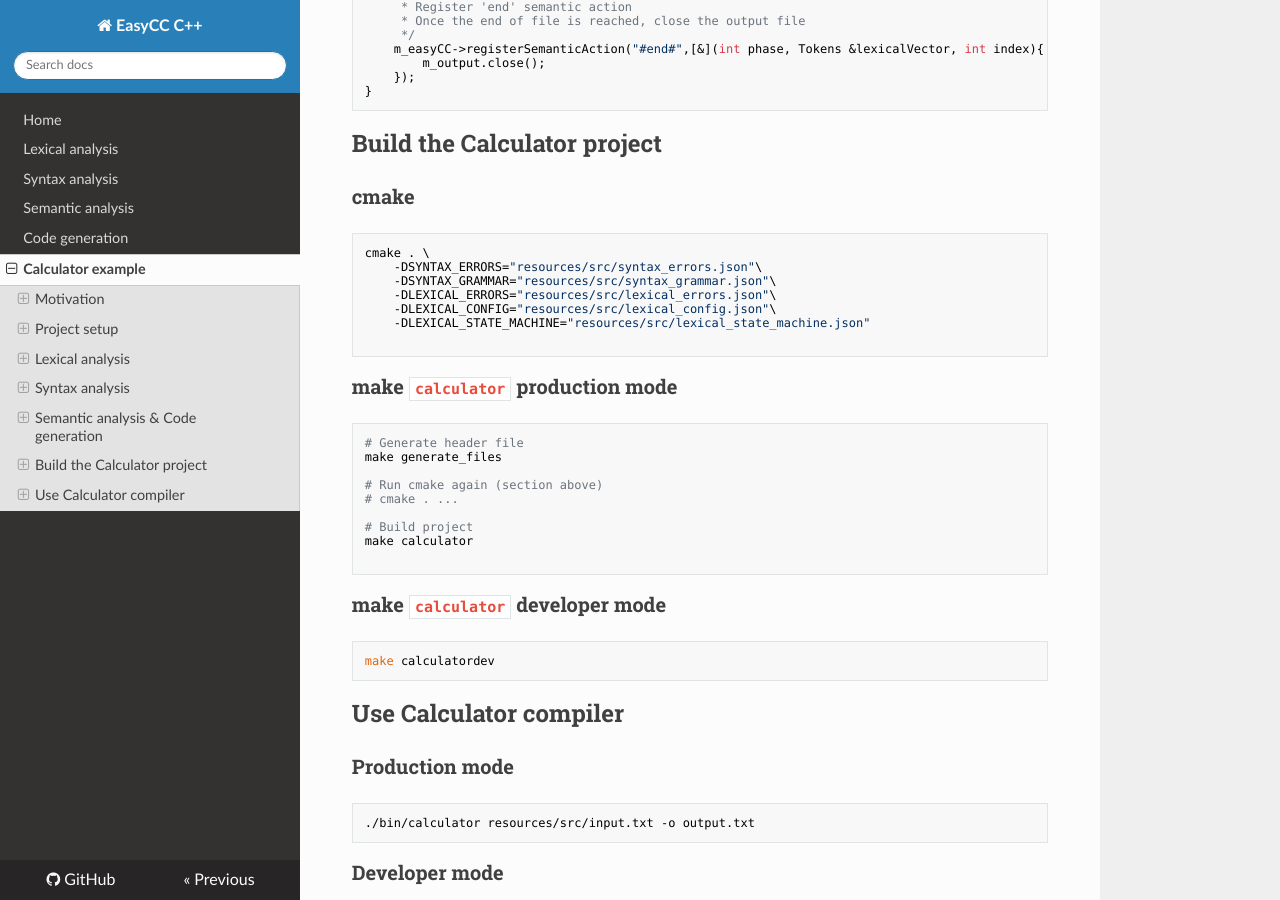
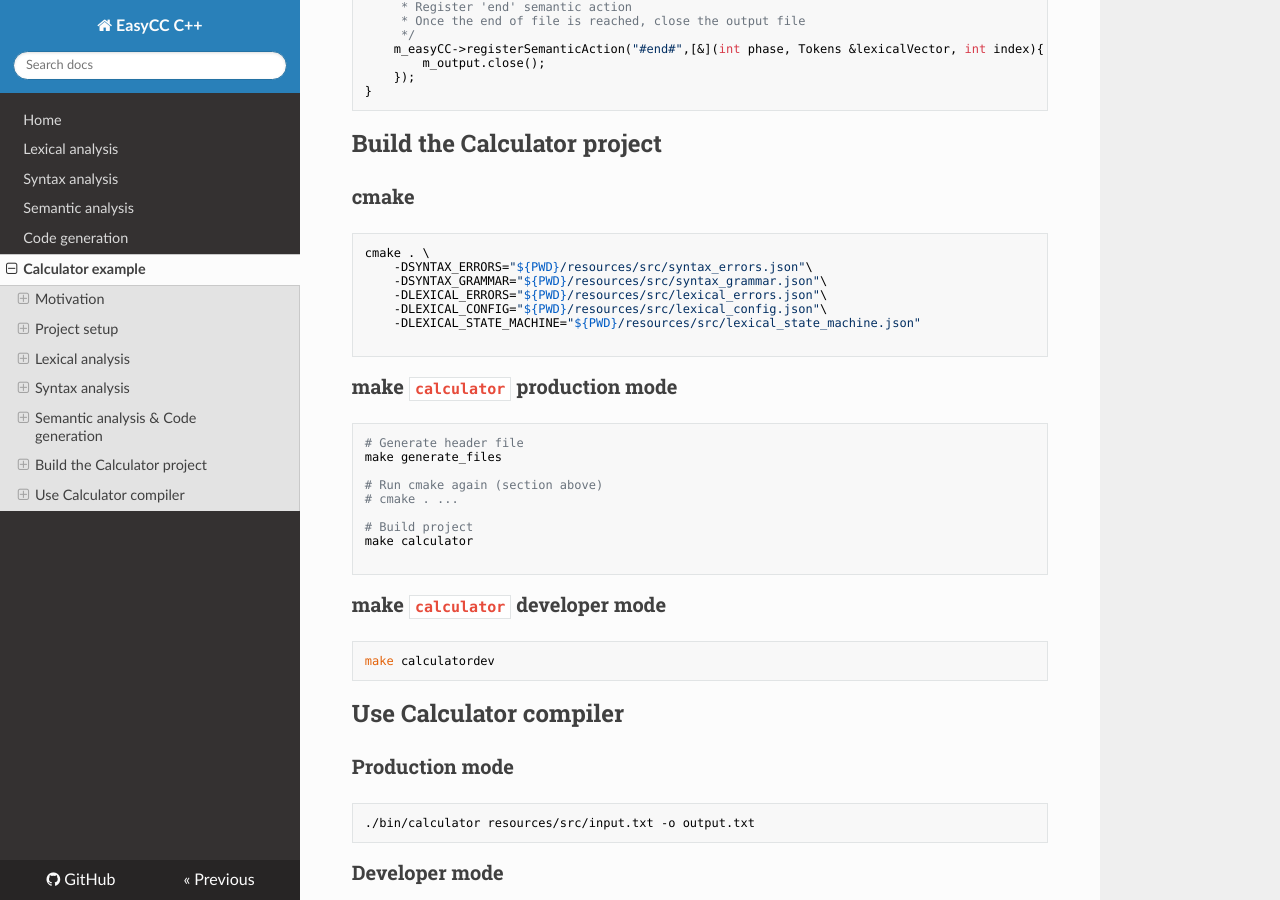
Before and after one commit to amirbawab/EasyCC-CPP, an MkDocs documentation site: the page built from docs/example.md, in a window 1280 px wide and 900 px high, scrolled down 9478 px. Built offline with MkDocs 1.6.1, drawn with Linux system fonts in a browser that asks for light colours; nearby versions of some CDN libraries; old or Windows-style settings are respelled for this version of MkDocs.

Commit message:
Adjusted docs

````diff
--- a/docs/example.md
+++ b/docs/example.md
@@ -515,11 +515,11 @@ void Calculator::initHandlers() {
 ### cmake
 ```
 cmake . \
-    -DSYNTAX_ERRORS="resources/src/syntax_errors.json"\
-    -DSYNTAX_GRAMMAR="resources/src/syntax_grammar.json"\
-    -DLEXICAL_ERRORS="resources/src/lexical_errors.json"\
-    -DLEXICAL_CONFIG="resources/src/lexical_config.json"\
-    -DLEXICAL_STATE_MACHINE="resources/src/lexical_state_machine.json"
+    -DSYNTAX_ERRORS="${PWD}/resources/src/syntax_errors.json"\
+    -DSYNTAX_GRAMMAR="${PWD}/resources/src/syntax_grammar.json"\
+    -DLEXICAL_ERRORS="${PWD}/resources/src/lexical_errors.json"\
+    -DLEXICAL_CONFIG="${PWD}/resources/src/lexical_config.json"\
+    -DLEXICAL_STATE_MACHINE="${PWD}/resources/src/lexical_state_machine.json"
 
 ```
 
````
